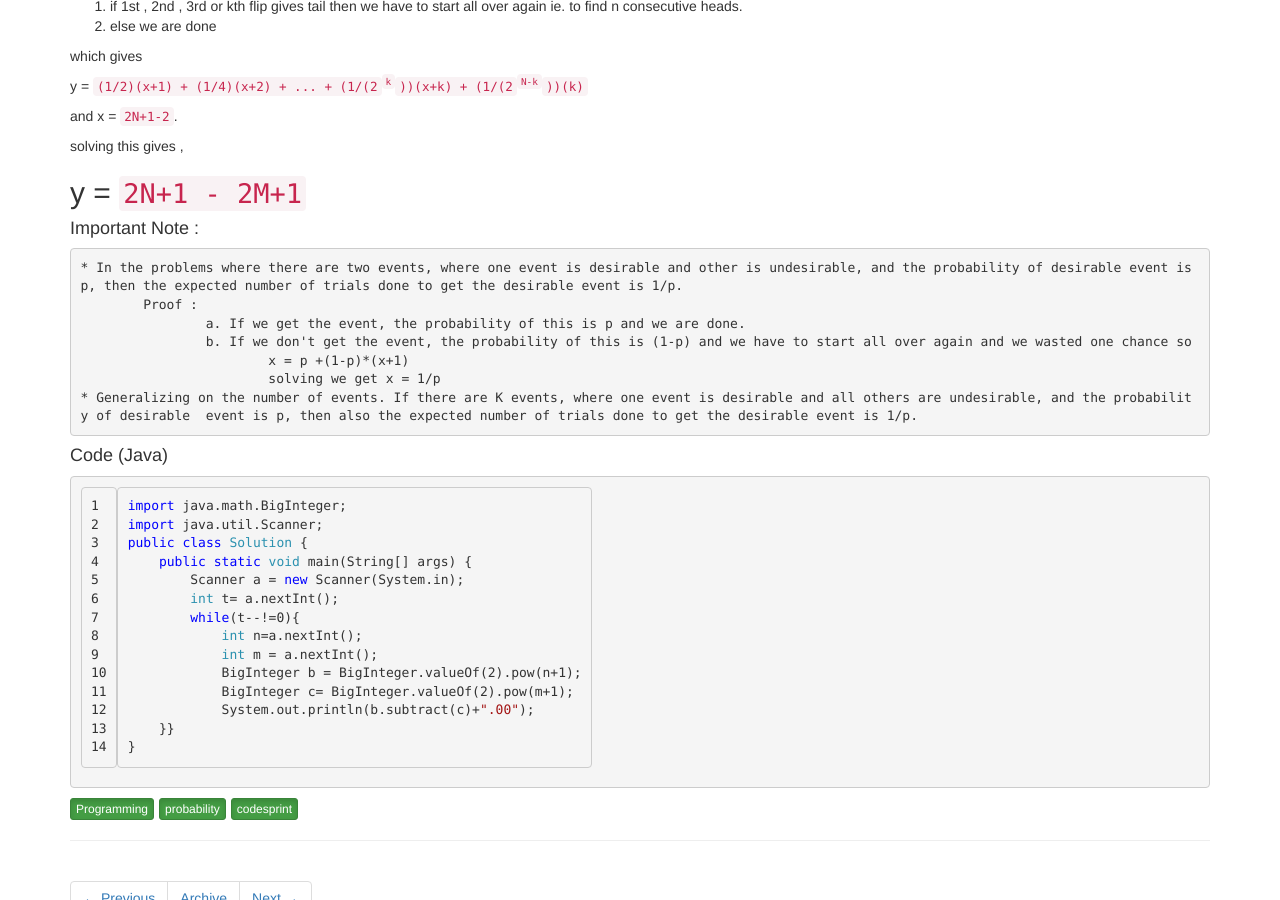
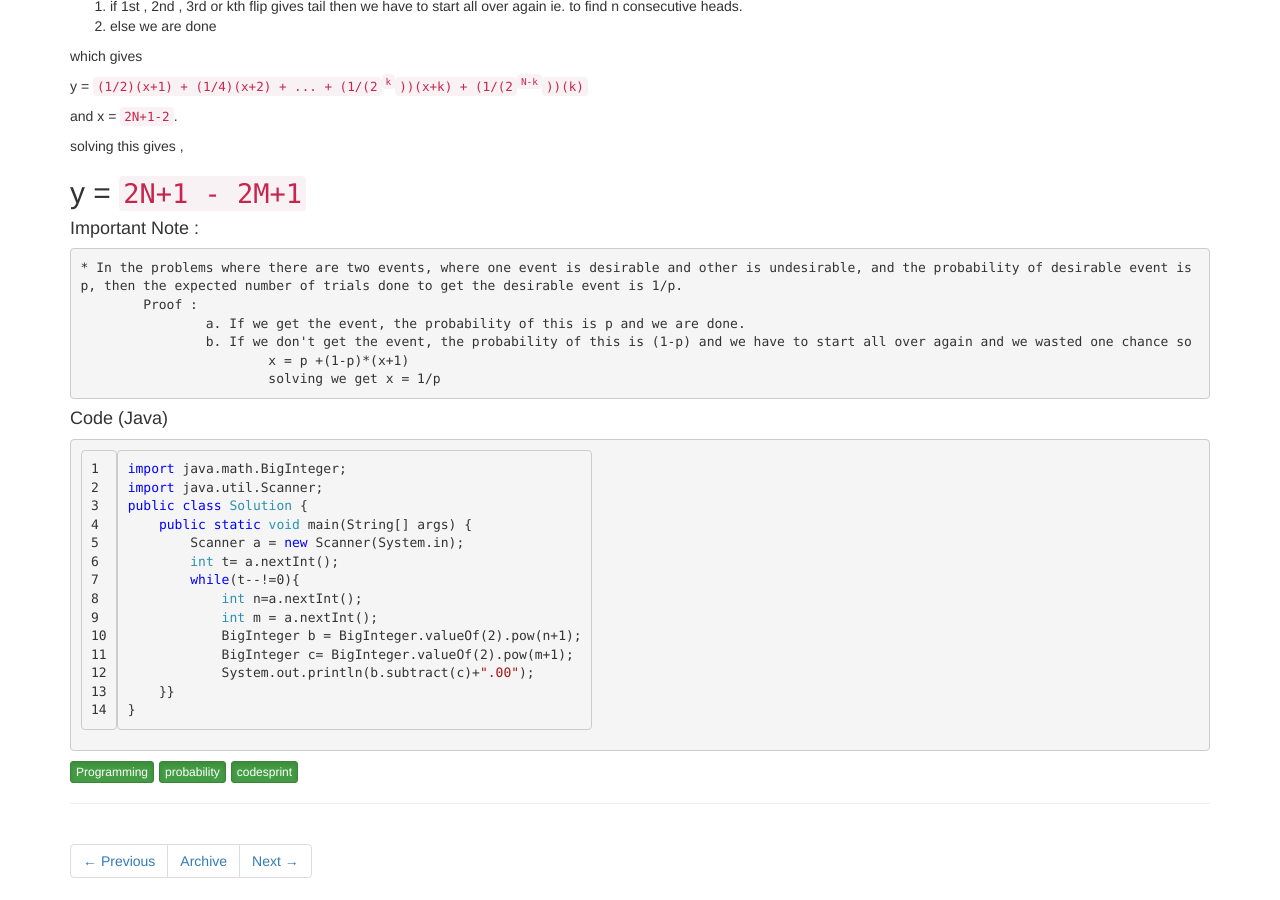
Before and after one commit to aakash01/aakash01.github.io, a Jekyll site: the page built from _posts/2014-03-15-coin-tosses.md, in a window 1280 px wide and 900 px high, scrolled down 1590 px. Built offline with Jekyll 4.4.1, drawn with Linux system fonts in a browser that asks for light colours; nearby versions of some CDN libraries; library files that are not in the unit come from our copies.

Commit message:
fixed markdown errors

```diff
--- a/_posts/2014-03-15-coin-tosses.md
+++ b/_posts/2014-03-15-coin-tosses.md
@@ -117,7 +117,6 @@ y = `2N+1 - 2M+1`
 			b. If we don't get the event, the probability of this is (1-p) and we have to start all over again and we wasted one chance so
 				x = p +(1-p)*(x+1)
 				solving we get x = 1/p
-	* Generalizing on the number of events. If there are K events, where one event is desirable and all others are undesirable, and the probability of desirable 	event is p, then also the expected number of trials done to get the desirable event is 1/p.
 
 
 
```
